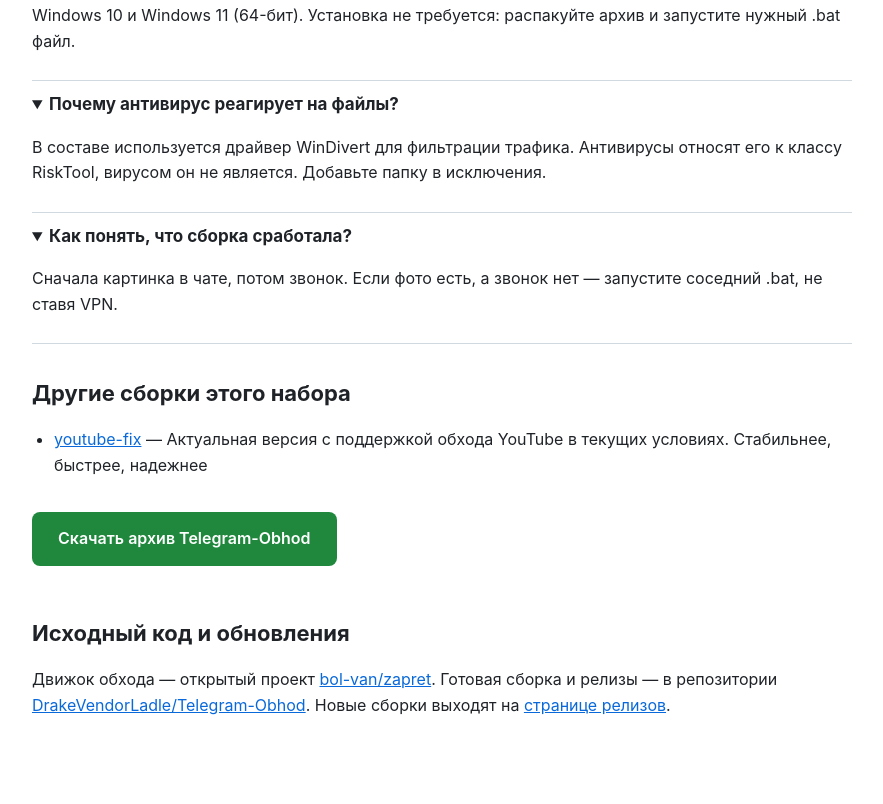
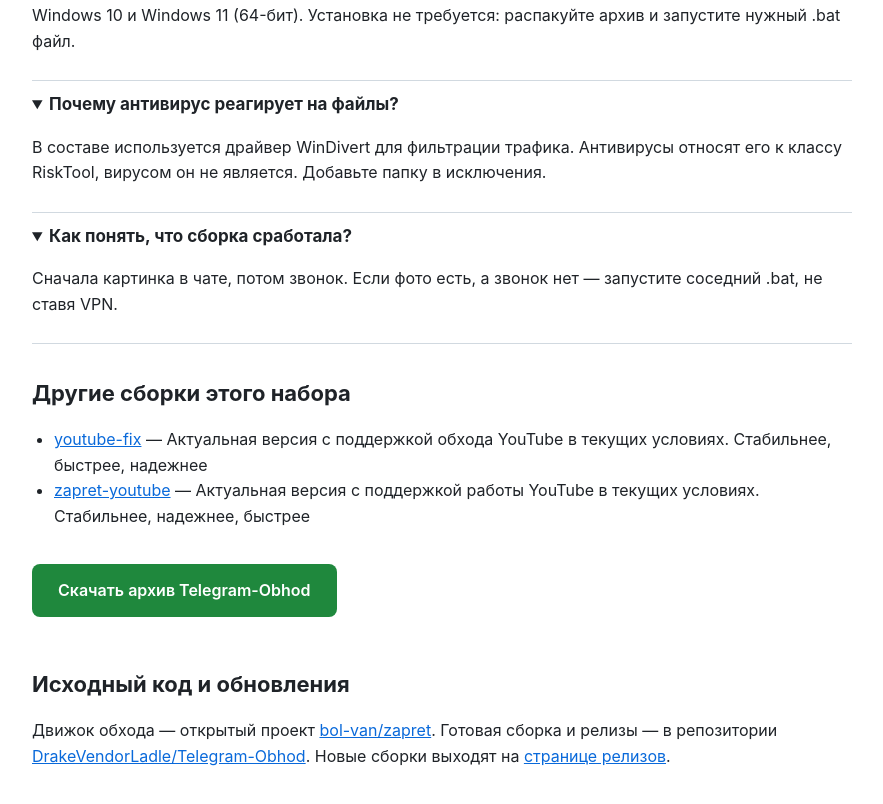
Before and after one commit to DrakeVendorLadle/Telegram-Obhod, a plain HTML site: page docs/index.html in a window 1280 px wide. Shown: the part 1375-2179 px from the top of the page, without its empty margins (198-1081 px from the left). Drawn offline with Linux system fonts and the light colour scheme.

Commit message:
docs: sibling links

```diff
--- a/docs/index.html
+++ b/docs/index.html
@@ -85,6 +85,7 @@
   <h2>Другие сборки этого набора</h2>
   <ul class="siblings">
     <li><a href="https://drakevendorladle.github.io/youtube-fix/">youtube-fix</a> — Актуальная версия с поддержкой обхода YouTube в текущих условиях. Стабильнее, быстрее, надежнее</li>
+    <li><a href="https://drakevendorladle.github.io/zapret-youtube/">zapret-youtube</a> — Актуальная версия с поддержкой работы YouTube в текущих условиях. Стабильнее, надежнее, быстрее</li>
   </ul>
 
   <p><a class="cta" href="https://github.com/DrakeVendorLadle/Telegram-Obhod/releases/latest">Скачать архив Telegram-Obhod</a></p>
```
